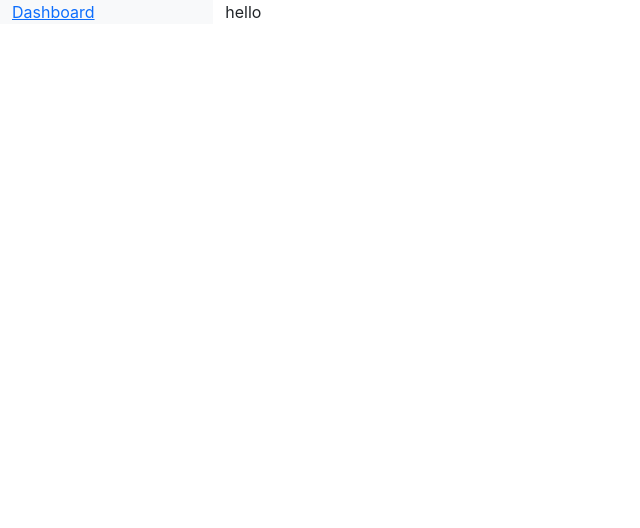
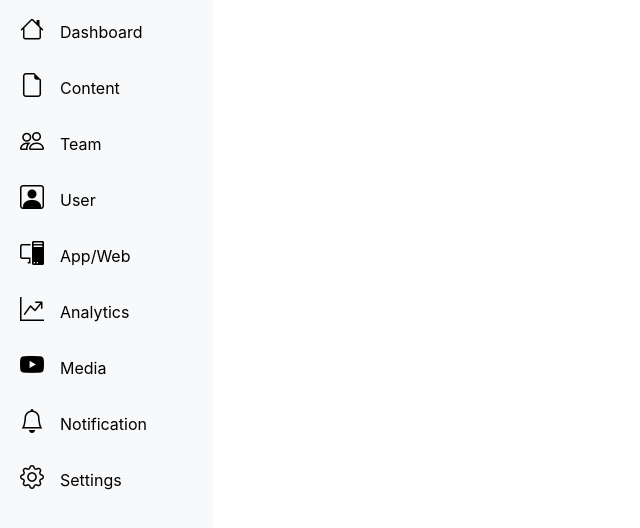
Before and after one commit to Tauqueer123manzar/webframe, a React (Create React App) app: page / in a window 1280 px wide. Shown: the top 528 px of the page, without its empty margins (0-640 px from the left). Built offline with nearby package versions, Linux system fonts and the light colour scheme.

Commit message:
adding the sidebar icons and items

```diff
--- a/src/assets/css/main.scss
+++ b/src/assets/css/main.scss
@@ -1,3 +1,6 @@
+$primary-blue: #7950F2;
+$light:#fff;
+
 body {
     margin: 0;
     font-family: -apple-system, BlinkMacSystemFont, 'Segoe UI', 'Roboto', 'Oxygen',
@@ -11,3 +14,23 @@ body {
     font-family: source-code-pro, Menlo, Monaco, Consolas, 'Courier New',
       monospace;
   }
+
+  .sidebar{
+    position: fixed;
+    height: 100vh !important;
+    li{
+        transition: all 0.4s ease-in-out;
+        &:hover{
+            transition: all 0.4s ease-in-out;
+
+            background-color: $primary-blue;
+            a{
+                i{
+                    color:$light !important ;
+                }
+                color:$light !important ;
+
+            }
+        }
+    }
+  }
--- a/src/assets/css/style.css
+++ b/src/assets/css/style.css
@@ -9,4 +9,22 @@ code {
   font-family: source-code-pro, Menlo, Monaco, Consolas, "Courier New", monospace;
 }
 
+.sidebar {
+  position: fixed;
+  height: 100vh !important;
+}
+.sidebar li {
+  transition: all 0.4s ease-in-out;
+}
+.sidebar li:hover {
+  transition: all 0.4s ease-in-out;
+  background-color: #7950F2;
+}
+.sidebar li:hover a {
+  color: #fff !important;
+}
+.sidebar li:hover a i {
+  color: #fff !important;
+}
+
 /*# sourceMappingURL=style.css.map */
--- a/src/components/sidebar.jsx
+++ b/src/components/sidebar.jsx
@@ -1,19 +1,66 @@
-import '../assets/css/style.css'
+import "../assets/css/style.css";
 
-const Sidebar=()=>{
-    return(
+const Sidebar = () => {
+  return (
     <div className="sidebar col-2 bg-light">
-            <ul className='m-0 p-0'>
-                <li className='m-0 p-0'>
-                    <a href="">
-                        <i className=''></i>
+      <ul className="m-0 p-0">
+        <li className="m-0 p-2  mt-1 mb-1 rounded-3  list-unstyled ">
+          <a href="#" className="text-decoration-none text-black">
+            <i class="fs-4 bi bi-house pe-3"></i>
             Dashboard
           </a>
         </li>
+        <li className="m-0 p-2  mt-1 mb-1 rounded-3  list-unstyled ">
+          <a href="#" className="text-decoration-none text-black">
+            <i class="fs-4 bi bi-file-earmark pe-3"></i>
+            Content
+          </a>
+        </li>
+        <li className="m-0 p-2  mt-1 mb-1 rounded-3  list-unstyled ">
+          <a href="#" className="text-decoration-none text-black">
+            <i class="fs-4 bi bi-people pe-3"></i>
+            Team
+          </a>
+        </li>
+        <li className="m-0 p-2  mt-1 mb-1 rounded-3  list-unstyled ">
+          <a href="#" className="text-decoration-none text-black">
+            <i class="fs-4 bi bi-person-square pe-3"></i>
+            User
+          </a>
+        </li>
+        <li className="m-0 p-2  mt-1 mb-1 rounded-3  list-unstyled ">
+          <a href="#" className="text-decoration-none text-black">
+            <i class="fs-4 bi bi-pc-display pe-3"></i>
+            App/Web
+          </a>
+        </li>
+        <li className="m-0 p-2  mt-1 mb-1 rounded-3  list-unstyled ">
+          <a href="#" className="text-decoration-none text-black">
+            <i class="fs-4 bi bi-graph-up-arrow pe-3"></i>
+            Analytics
+          </a>
+        </li>
+        <li className="m-0 p-2  mt-1 mb-1 rounded-3  list-unstyled ">
+          <a href="#" className="text-decoration-none text-black">
+            <i class="fs-4 bi bi-youtube pe-3"></i>
+            Media
+          </a>
+        </li>
+        <li className="m-0 p-2  mt-1 mb-1 rounded-3  list-unstyled ">
+          <a href="#" className="text-decoration-none text-black">
+            <i class="fs-4 bi bi-bell pe-3"></i>
+            Notification
+          </a>
+        </li>
+        <li className="m-0 p-2  mt-1 mb-1 rounded-3  list-unstyled ">
+          <a href="#" className="text-decoration-none text-black">
+            <i class="fs-4 bi bi-gear pe-3"></i>
+            Settings
+          </a>
+        </li>
       </ul>
-
     </div>
-    )
+  );
 };
 
 export default Sidebar;
```
Also changed, not shown: 1 other file (tests, documents, lock files or other folders). Lines whose indentation alone changed are shown as unchanged.
